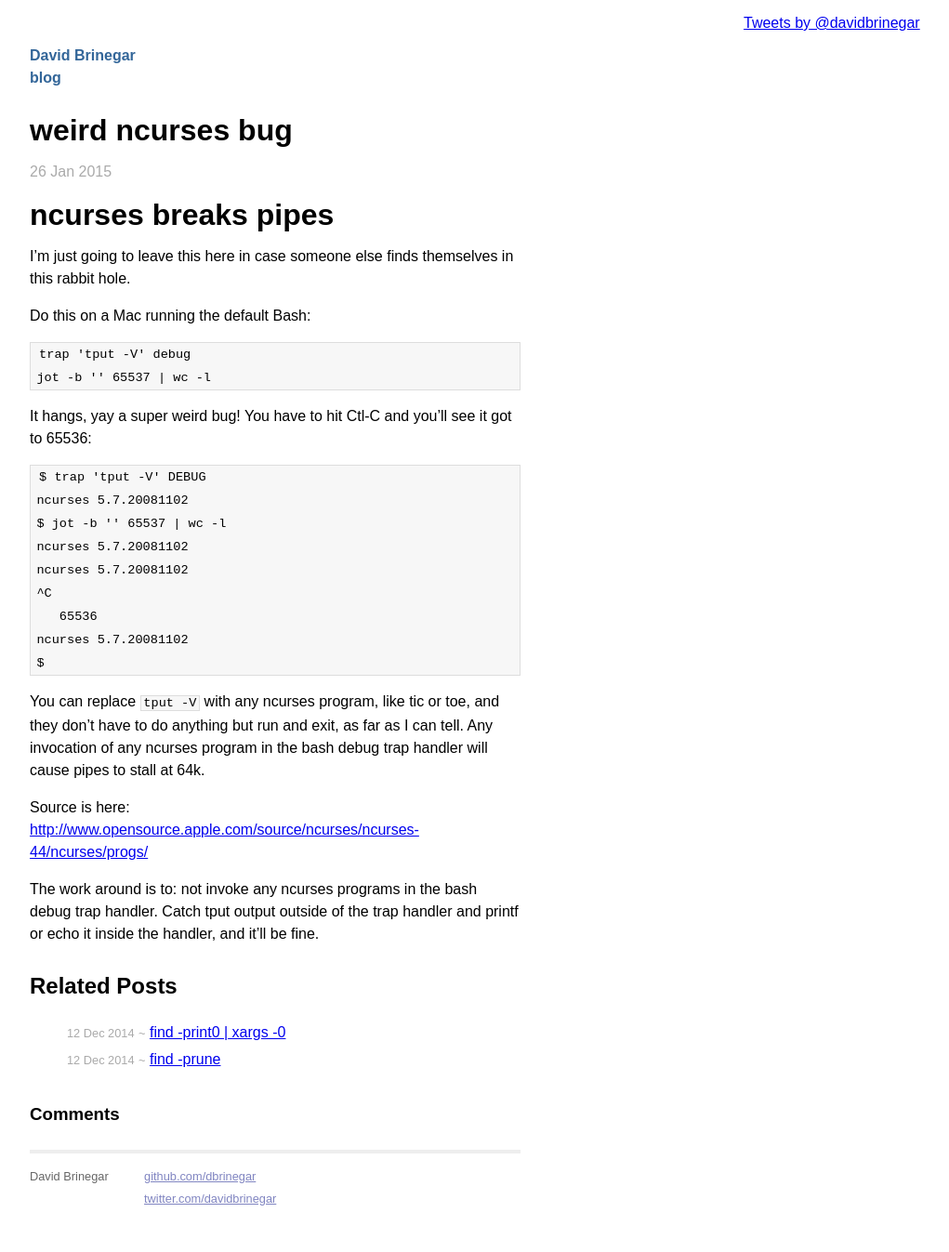
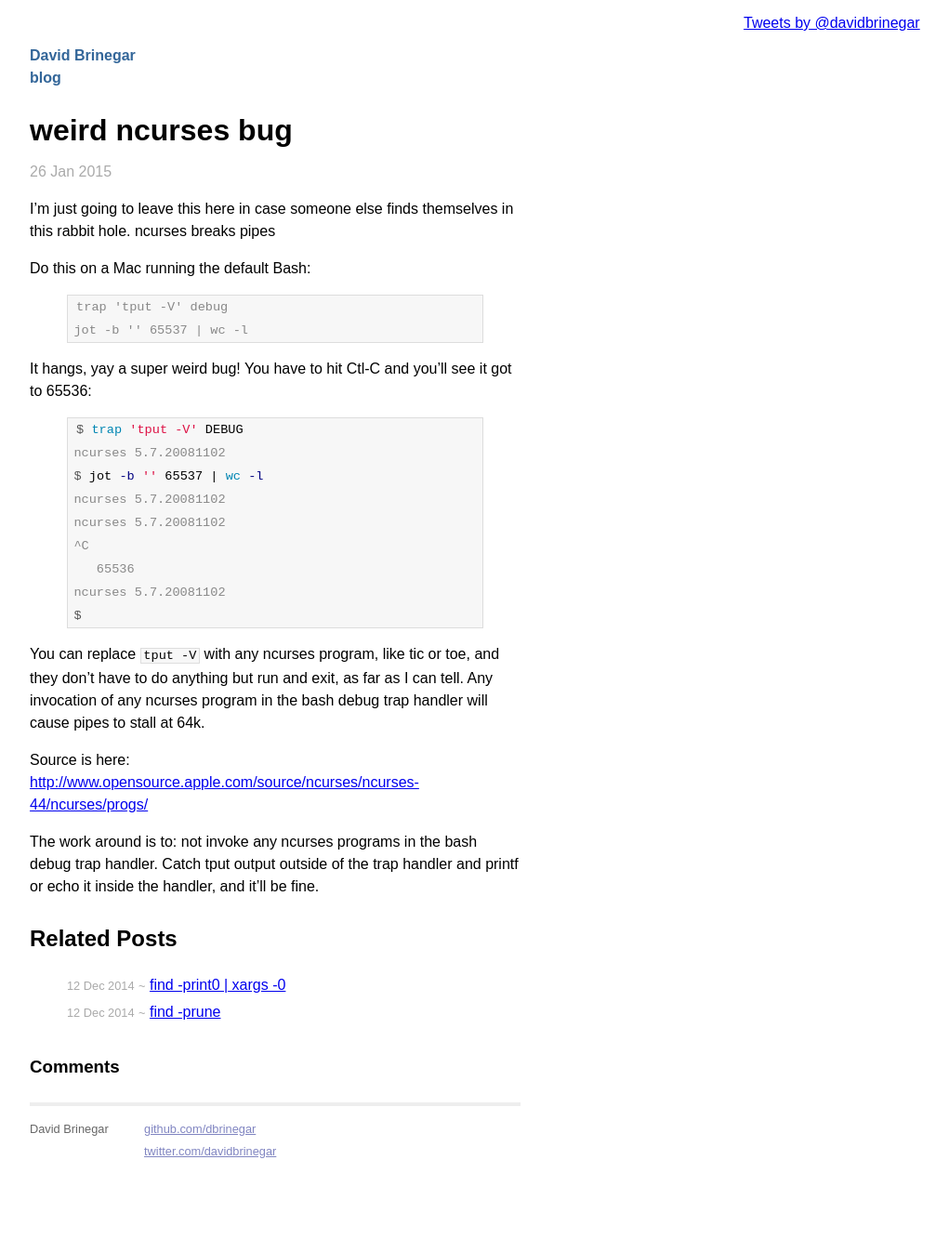
Before and after one commit to dbrinegar/dbrinegar.github.com, a Jekyll site: the page built from _posts/2015-01-26-weird-ncurses-bug.md, in a window 1280 px wide. Shown: the whole page at 93% size, without its empty margins (208-1229 px from the left). Built offline with Jekyll 4.4.1, drawn with Linux system fonts in a browser that asks for light colours; comment, search, counter and statistics services are not loaded; after the commit the page ends 1296 px from its top, so only the background shows below that.

Commit message:
console format

````diff
--- a/_posts/2015-01-26-weird-ncurses-bug.md
+++ b/_posts/2015-01-26-weird-ncurses-bug.md
@@ -3,20 +3,18 @@ layout: post
 title: weird ncurses bug
 ---
 
-# ncurses breaks pipes
-
-I'm just going to leave this here in case someone else finds themselves in this rabbit hole.
+I'm just going to leave this here in case someone else finds themselves in this rabbit hole.  ncurses breaks pipes
 
 Do this on a Mac running the default Bash:
 
-```
+{% highlight console %}
 trap 'tput -V' debug
 jot -b '' 65537 | wc -l
-```
+{% endhighlight %}
 
 It hangs, yay a super weird bug! You have to hit Ctl-C and you'll see it got to 65536:
 
-```
+{% highlight console %}
 $ trap 'tput -V' DEBUG
 ncurses 5.7.20081102
 $ jot -b '' 65537 | wc -l
@@ -26,7 +24,7 @@ ncurses 5.7.20081102
    65536
 ncurses 5.7.20081102
 $
-```
+{% endhighlight %}
 
 You can replace `tput -V` with any ncurses program, like tic or toe, and they don't have to do anything but run and exit, as far as I can tell.  Any invocation of any ncurses program in the bash debug trap handler will cause pipes to stall at 64k.
 
````
